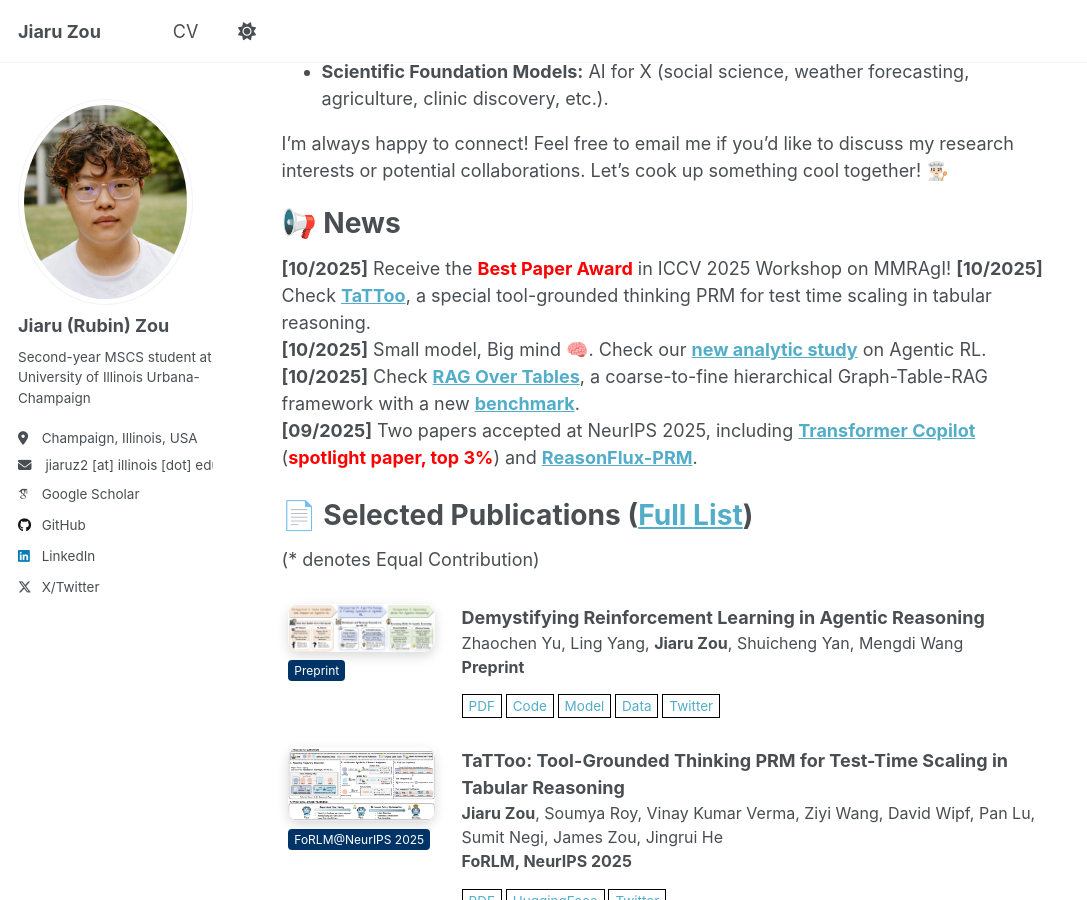
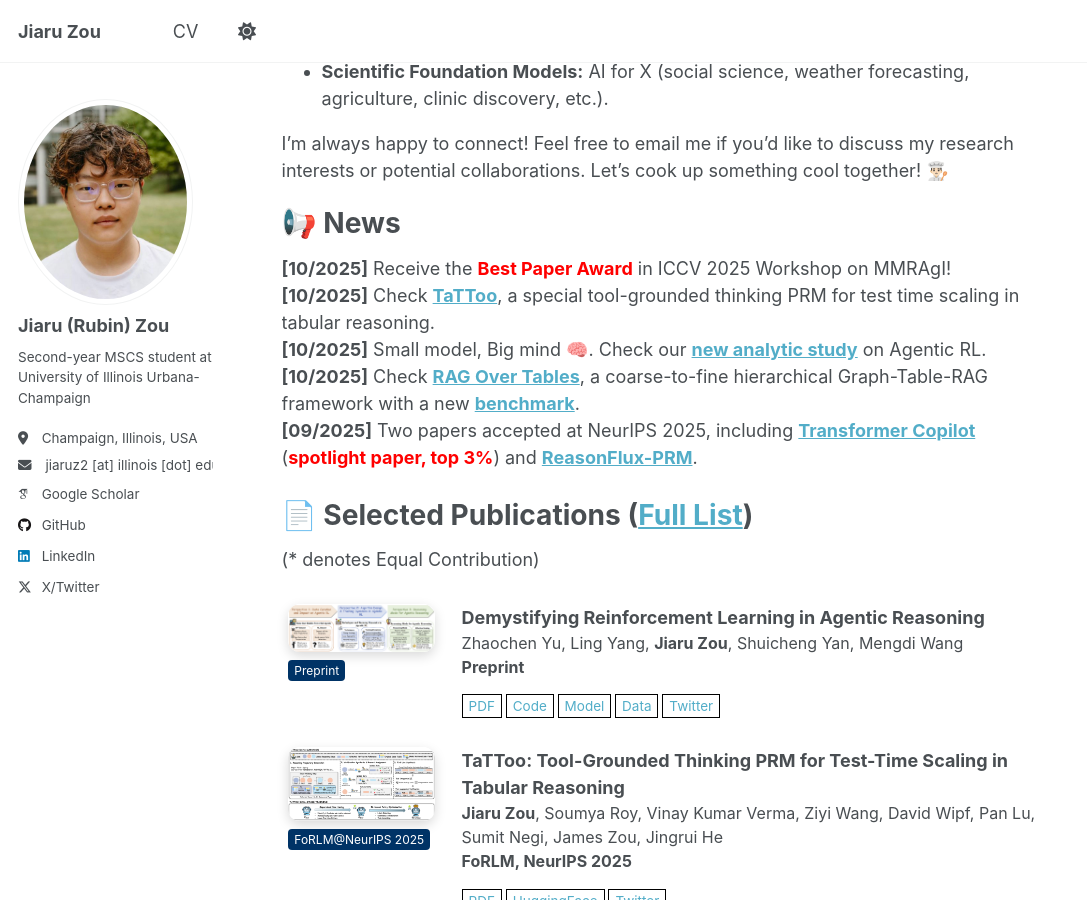
Before and after one commit to jiaruzouu/jiaruzouu.github.io, a Jekyll site: the page built from _pages/about.md, in a window 1280 px wide and 900 px high, scrolled down 508 px. Shown: the whole window, without its empty margins (0-1087 px from the left). Built offline with Jekyll 4.4.1, drawn with Linux system fonts in a browser that asks for light colours; some web fonts are replaced; a script that is not in the unit is left out.

Commit message:
update website

```diff
--- a/_pages/about.md
+++ b/_pages/about.md
@@ -22,7 +22,7 @@ I’m always happy to connect! Feel free to email me if you’d like to discuss
 # 📢 News
 
 {: .news-scroll}
-**[10/2025]** Receive the <span style="color:red;">**Best Paper Award**</span> in ICCV 2025 Workshop on MMRAgI!
+**[10/2025]** Receive the <span style="color:red;">**Best Paper Award**</span> in ICCV 2025 Workshop on MMRAgI!\
 **[10/2025]** Check [**TaTToo**](https://arxiv.org/abs/2510.06217), a special tool-grounded thinking PRM for test time scaling in tabular reasoning.\
 **[10/2025]** Small model, Big mind 🧠. Check our [**new analytic study**](https://arxiv.org/pdf/2510.11701) on Agentic RL.\
 **[10/2025]** Check [**RAG Over Tables**](https://arxiv.org/abs/2504.01346v4), a coarse-to-fine hierarchical Graph-Table-RAG framework with a new [**benchmark**](https://huggingface.co/collections/jiaruz2/multitableqa-68dc8d850ea7e168f47cecd8).\
```
